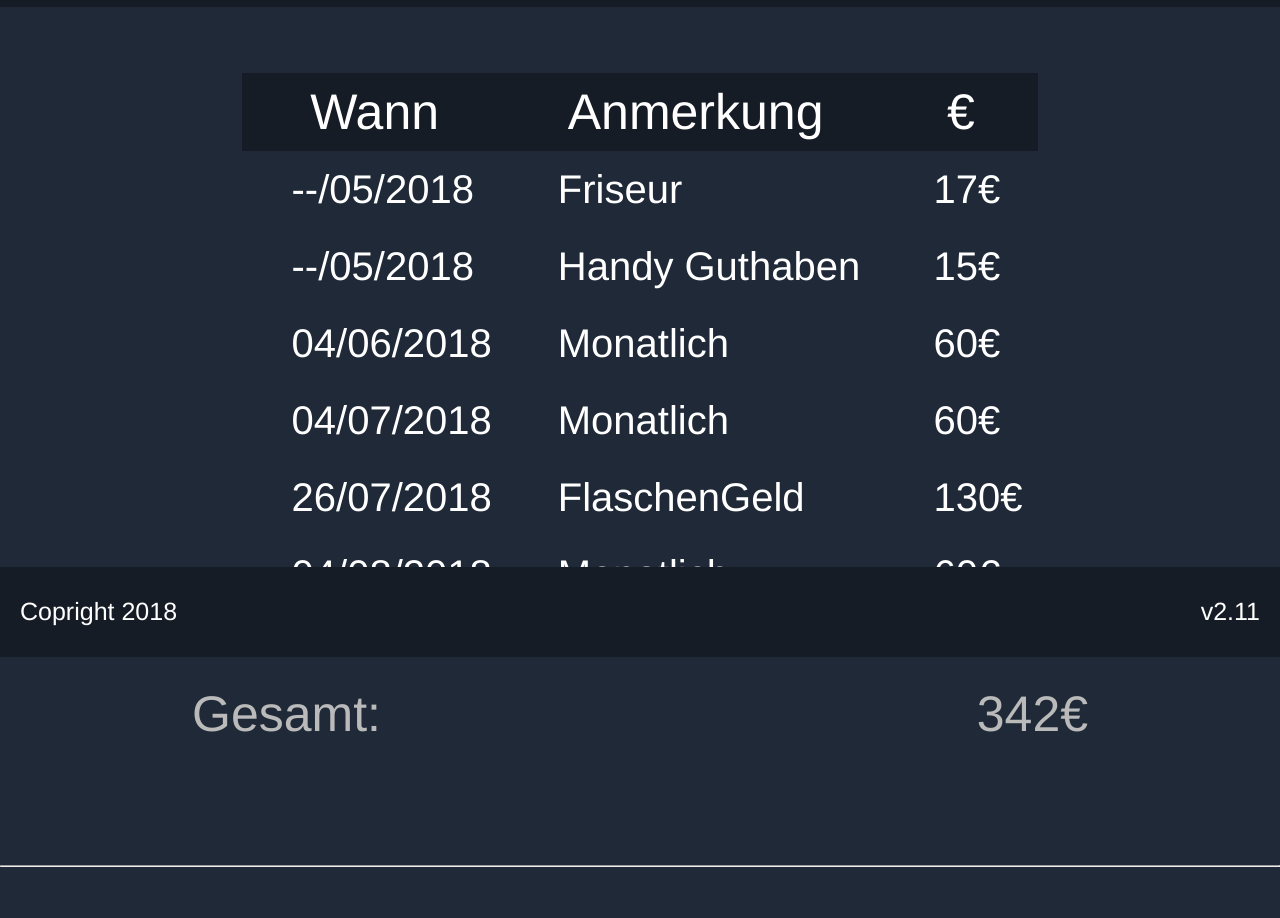
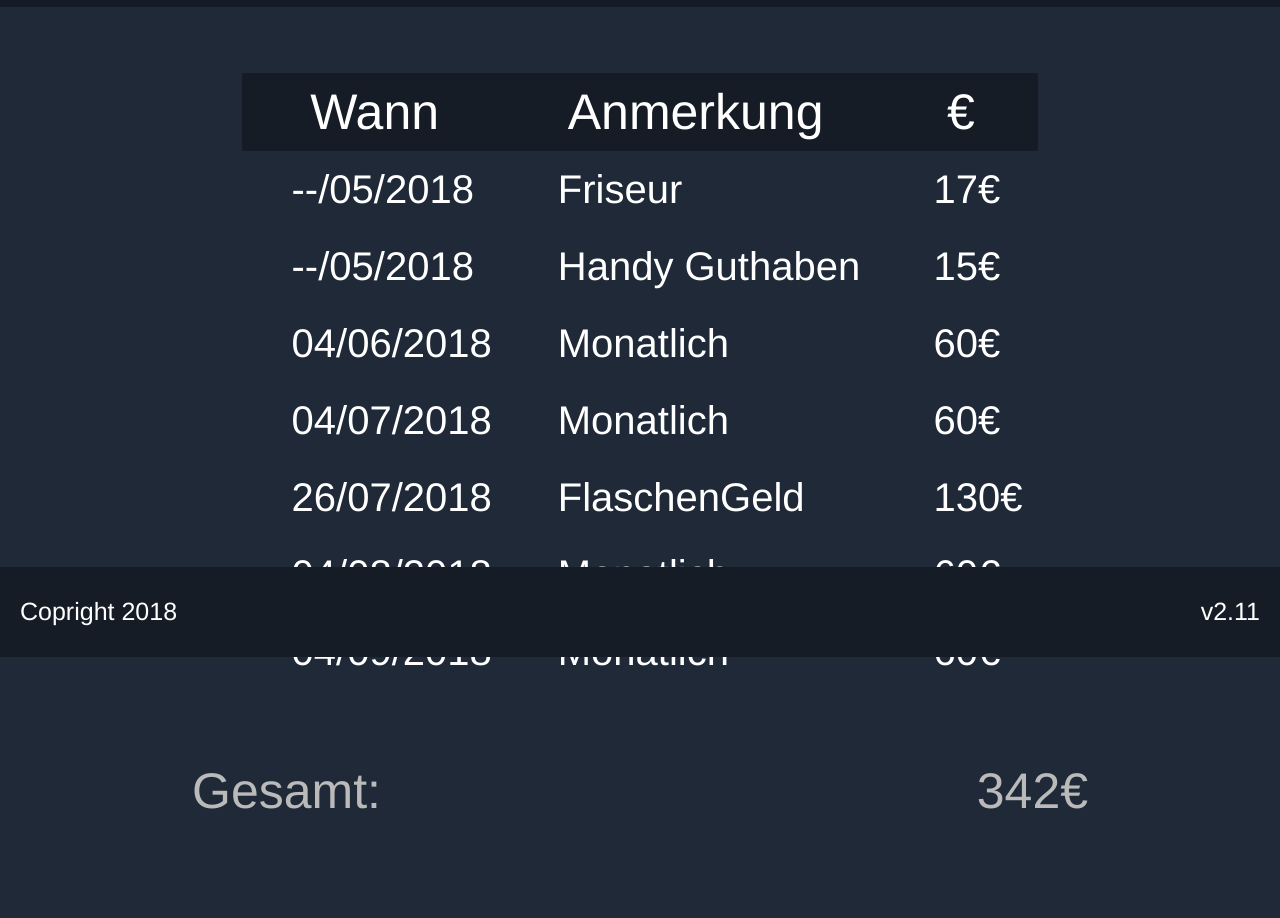
Before and after one commit to syndexDE/GruppenAbbo, a plain HTML site: page finanzen.html in a window 1280 px wide. Shown: the part 143-1061 px from the top of the page. Drawn offline with Linux system fonts and the light colour scheme.

Commit message:
Update finanzen.html

```diff
--- a/finanzen.html
+++ b/finanzen.html
@@ -86,6 +86,13 @@
         </tr>
 
 
+        <tr id="one">
+          <td>04/09/2018</td>
+          <td>Monatlich</td>
+          <td>60€</td>
+        </tr>
+
+
 
 
       </tbody>
```
